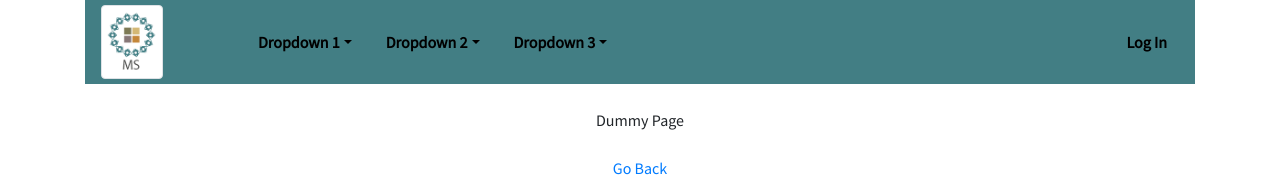
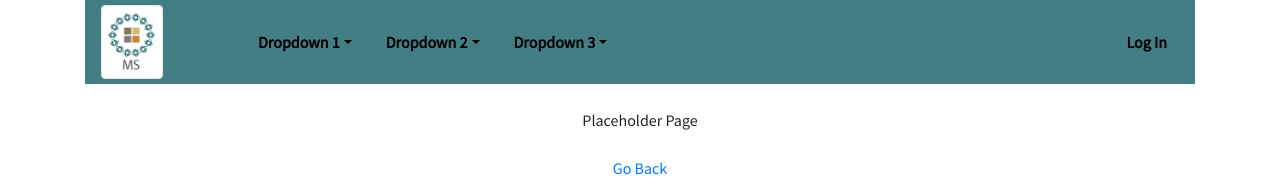
Before and after one commit to MichaelSSchiller/ProviderPortal, an Angular app: page /headerdummy in a window 1280 px wide. Shown: the top 186 px of the page. Built offline with nearby package versions, Linux system fonts and the light colour scheme.

Commit message:
Add files via upload

```diff
--- a/src/app/headerdummy/headerdummy.component.html
+++ b/src/app/headerdummy/headerdummy.component.html
@@ -1,6 +1,6 @@
 <app-header></app-header>
 <div class="text-center">
-  <p>Dummy Page</p>
+  <p>Placeholder Page</p>
   <a class="nav-link" routerLink="/">Go Back</a>
 </div>
 <app-footer></app-footer>
```
